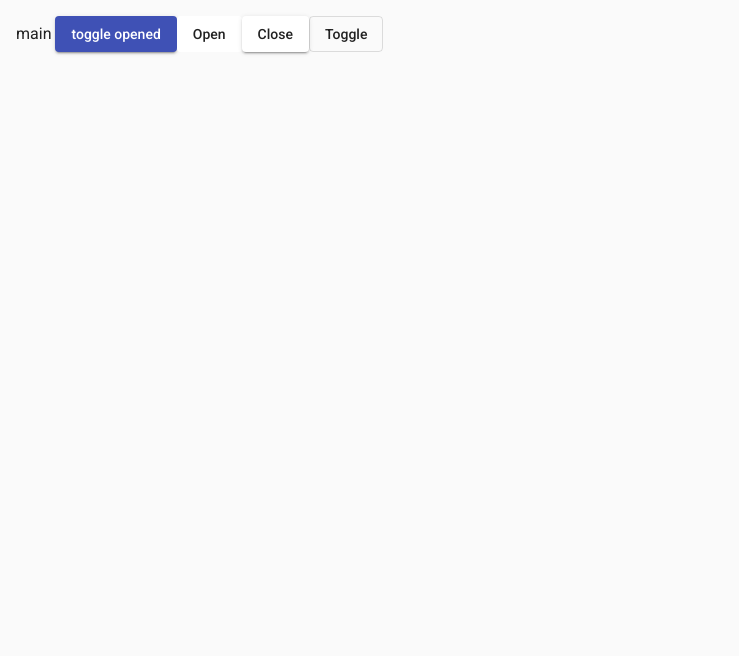
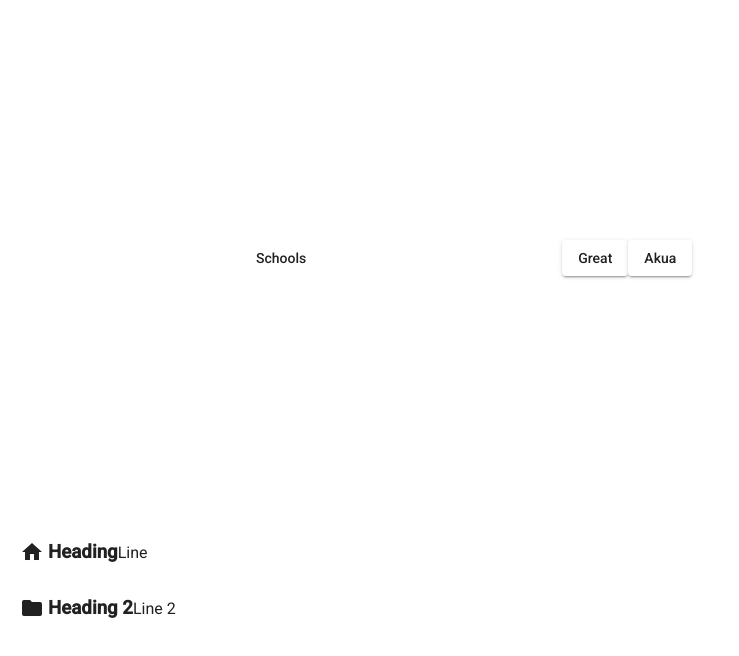
Before and after one commit to Ben-yon/angular--aterial-demo, an Angular app: page / in a window 1280 px wide. Shown: the top 656 px of the page, without its empty margins (0-739 px from the left). Built offline with nearby package versions, Linux system fonts and the light colour scheme.

Commit message:
material list

```diff
--- a/src/app/app.component.html
+++ b/src/app/app.component.html
@@ -7,7 +7,7 @@
   </div>
 </mat-toolbar> -->
 
-<mat-sidenav-container>
+<!-- <mat-sidenav-container>
   <mat-sidenav #sidenav mode="side" [(opened)]="opened" (opened)="log('opened')" (closed)="log('closed')">Sidenav</mat-sidenav>
   <mat-sidenav-content>main
     <button mat-raised-button color="primary" (click)="opened=!opened">toggle opened</button>
@@ -15,9 +15,58 @@
     <button mat-raised-button (click)="sidenav.close()">Close</button>
     <button mat-stroked-button (click)="sidenav.toggle()">Toggle</button>
   </mat-sidenav-content>
-</mat-sidenav-container>
+</mat-sidenav-container> -->
 
+<mat-menu #appMenu="matMenu" xPosition="after" yPosition="above">
+  <button mat-menu-item [mat-menu-trigger-for]="subMenu">FrontEnd</button>
+  <button mat-menu-item>BackEnd</button>
+</mat-menu>
 
+<button class="center" mat-flat-button [matMenuTriggerFor]="appMenu">Schools</button>
+
+<mat-menu #subMenu="matMenu">
+  <button mat-menu-item>Angular</button>
+  <button mat-menu-item>React</button>
+  <button mat-menu-item>Vue</button>
+</mat-menu>
+
+<mat-menu #lazyMenu="matMenu">
+  <ng-template matMenuContent let-name="name">
+    <button mat-menu-item>Settings</button>
+    <button mat-menu-item>Logout {{ name }}</button>
+  </ng-template>
+</mat-menu>
+
+<button mat-raised-button [matMenuTriggerData]="{ name: 'Great'}" [matMenuTriggerFor]="lazyMenu">
+  Great
+</button>
+<button mat-raised-button [matMenuTriggerData]="{ name: 'Akua'}" [matMenuTriggerFor]="lazyMenu">
+  Akua
+</button>
+
+<!-- <mat-list dense>
+  <mat-list-item>Item 1</mat-list-item>
+  <mat-list-item>Item 2</mat-list-item>
+  <mat-list-item>Item 3</mat-list-item>
+</mat-list>
+
+<mat-nav-list>
+  <a mat-list-item href="#">Home</a>
+  <a mat-list-item href="#">About</a>
+  <a mat-list-item href="#">services</a>
+</mat-nav-list> -->
+<mat-list>
+  <mat-list-item>
+    <mat-icon matListIcon>home</mat-icon>
+    <h3 matline>Heading</h3>
+    <p matline>Line</p>
+  </mat-list-item>
+  <mat-list-item>
+    <mat-icon matListIcon>folder</mat-icon>
+    <h3 matline>Heading 2</h3>
+    <p matline>Line 2</p>
+  </mat-list-item>
+</mat-list>
 <!-- <button mat-raised-button>hello world</button> -->
 <!-- angular material typography -->
 <!-- <div class="mat-display-4">this is display 4</div>
--- a/src/app/app.component.scss
+++ b/src/app/app.component.scss
@@ -24,3 +24,6 @@ mat-sidenav {
   }
 
 }
+ .center {
+   margin: 15rem;
+ }
--- a/src/app/material/material.module.ts
+++ b/src/app/material/material.module.ts
@@ -6,6 +6,8 @@ import { MatBadgeModule } from '@angular/material/badge';
 import { MatProgressSpinnerModule } from '@angular/material/progress-spinner';
 import { MatToolbarModule } from '@angular/material/toolbar';
 import { MatSidenavModule } from '@angular/material/sidenav';
+import { MatMenuModule } from '@angular/material/menu';
+import { MatListModule } from '@angular/material/list';
 
 const materialComponents = [
   MatButtonModule,
@@ -14,7 +16,9 @@ const materialComponents = [
   MatBadgeModule,
   MatProgressSpinnerModule,
   MatToolbarModule,
-  MatSidenavModule
+  MatSidenavModule,
+  MatMenuModule,
+  MatListModule
 ];
 
 @NgModule({
```
